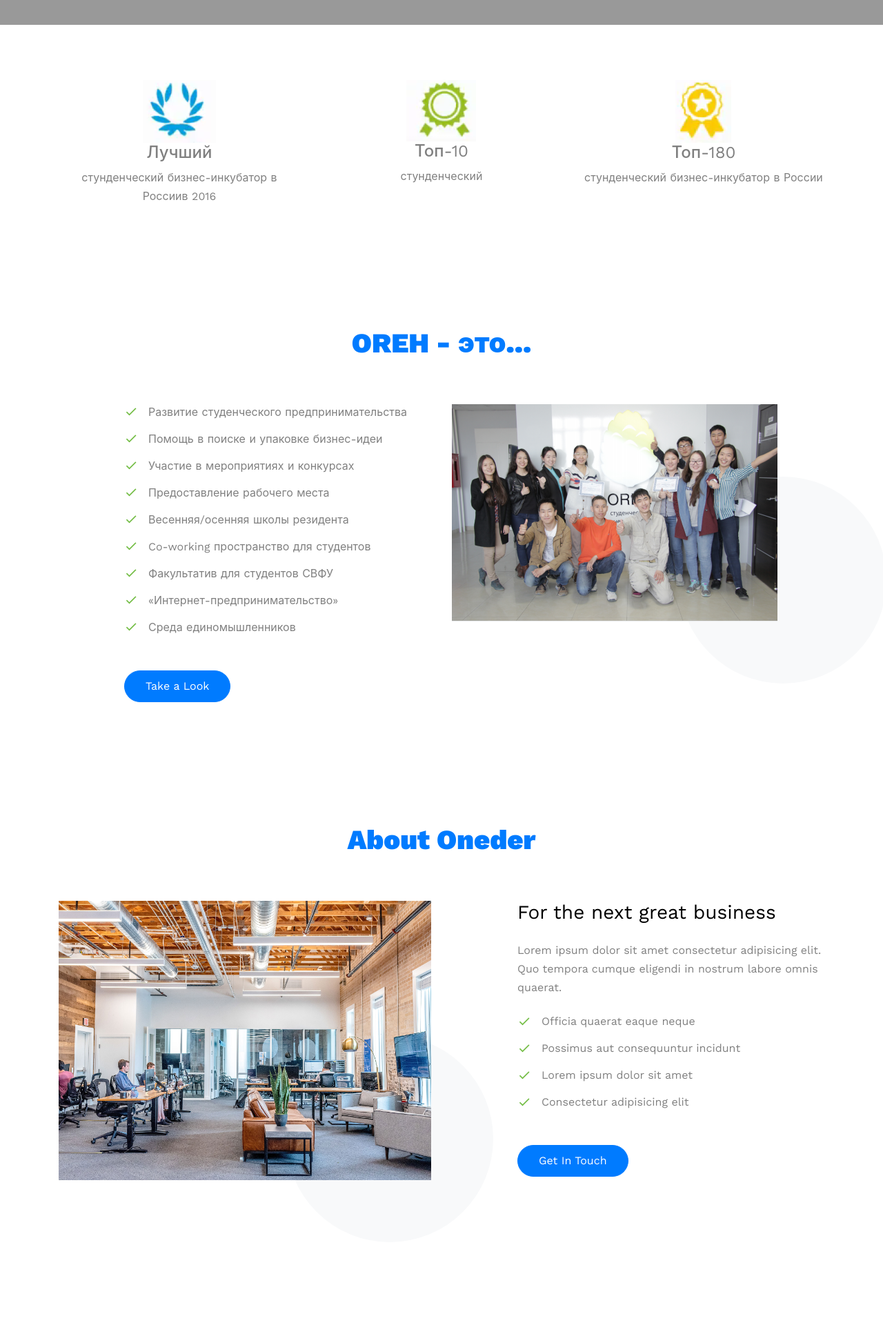
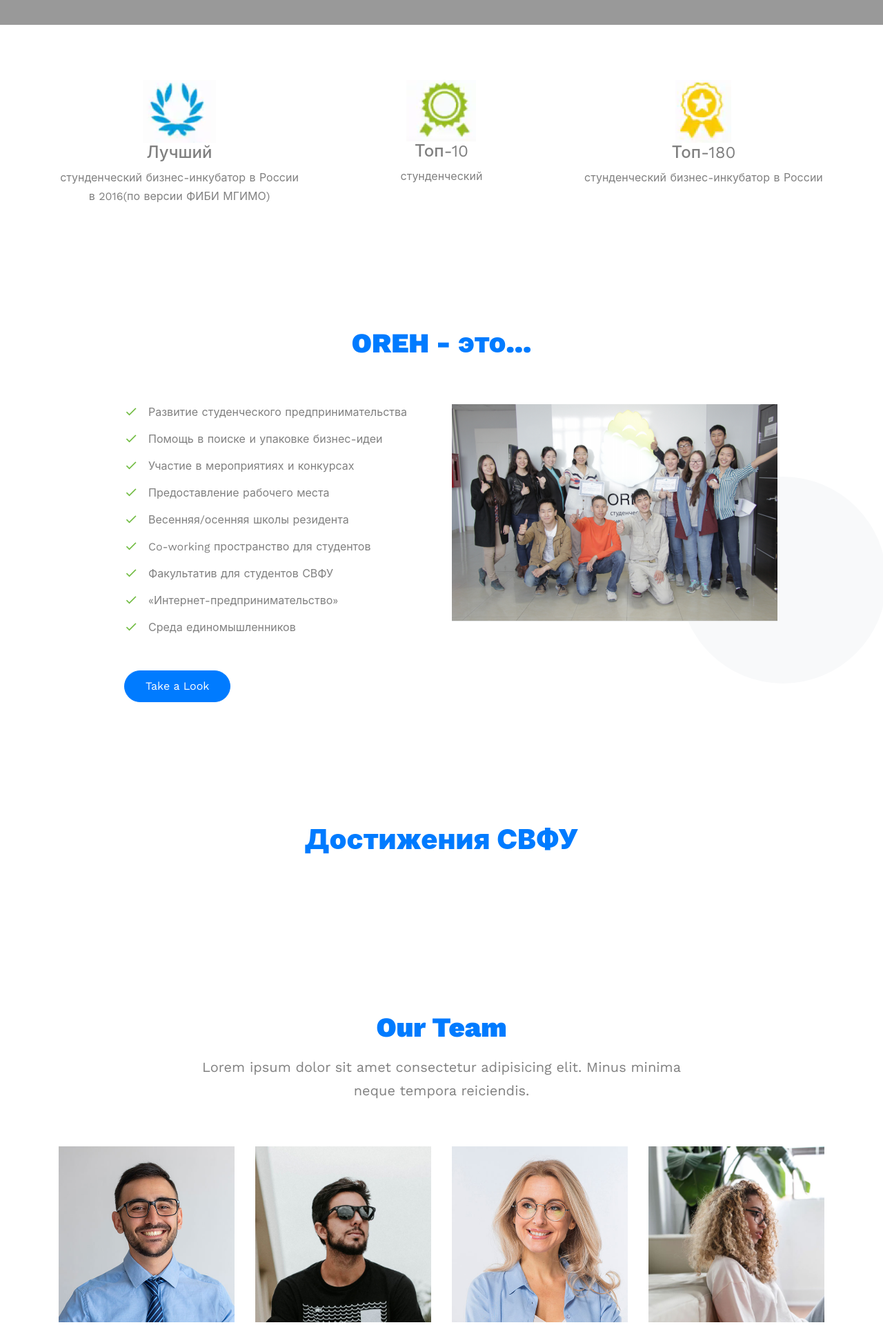
Before and after one commit to NotZephyrkA/OREH, a Django app: template oreh_app/templates/index.html in a window 1280 px wide. Shown: the part 764-2685 px from the top of the page at 69% size. Run offline with Django 3.2, Linux system fonts and the light colour scheme; the template is opened without the code that fills it, so the values that code supplies are empty; some libraries are stand-ins or nearby versions; some web fonts are replaced.

Commit message:
+something

```diff
--- a/oreh_app/templates/index.html
+++ b/oreh_app/templates/index.html
@@ -38,7 +38,7 @@
                 <div class="col-md-4 text-center wow fadeInUp" data-wow-delay="100ms">
                     <img src="{% static 'images/1.png' %}" alt="Image" class="img-fluid">
                     <h4>Лучший</h4>
-                    <p>стунденческий бизнес-инкубатор в Россиив 2016 </p>
+                    <p>стунденческий бизнес-инкубатор в России в 2016(по версии ФИБИ МГИМО) </p>
                 </div>
                 <div class="col-md-4 text-center wow fadeInUp" data-wow-delay="300ms">
                     <img src="{% static 'images/2.png' %}" alt="Image" class="img-fluid">
@@ -84,14 +84,16 @@
                 </div>
             </div>
     </section>
-    <div class="site-section cta-big-image" id="about-section">
+
+    <div class="site-section cta-big-image" id="achievement-section">
         <div class="container">
             <div class="row mb-5">
                 <div class="col-12 text-center" data-aos="fade">
-                    <h2 class="section-title mb-3">About Oneder</h2>
+                    <h2 class="section-title mb-3">Достижения СВФУ</h2>
                 </div>
             </div>
             <div class="row">
+                {% for achievement in achievements %}
                 <div class="col-lg-6 mb-5" data-aos="fade-up" data-aos-delay="">
                     <figure class="circle-bg">
                         <img src="{% static 'images/hero_1.jpg' %}" alt="Image" class="img-fluid">
@@ -99,28 +101,11 @@
                 </div>
                 <div class="col-lg-5 ml-auto" data-aos="fade-up" data-aos-delay="100">
                     <div class="mb-4">
-                        <h3 class="h3 mb-4 text-black">For the next great business</h3>
-                        <p>Lorem ipsum dolor sit amet consectetur adipisicing elit. Quo tempora cumque eligendi in
-                            nostrum labore omnis quaerat.</p>
-
-
+                        <h3 class="h3 mb-4 text-black">{{achievement.name}}</h3>
+                        <p>{{achievement.description}}</p>
                     </div>
-
-
-                    <div class="mb-4">
-                        <ul class="list-unstyled ul-check success">
-                            <li>Officia quaerat eaque neque</li>
-                            <li>Possimus aut consequuntur incidunt</li>
-                            <li>Lorem ipsum dolor sit amet</li>
-                            <li>Consectetur adipisicing elit</li>
-                        </ul>
-
-                    </div>
-
-                    <p><a href="#contact-section" class="smoothscroll btn btn-primary">Get In Touch</a></p>
-
-
                 </div>
+                {% endfor %}
             </div>
         </div>
     </div>
@@ -796,7 +781,7 @@
         <div class="container">
             <div class="row mb-5">
                 <div class="col-12 text-center">
-                    <h2 class="section-title mb-3">Contact Us</h2>
+                    <h2 class="section-title mb-3">Есть вопросы? Связаться с нами.</h2>
                 </div>
             </div>
             <div class="row mb-5">
@@ -805,19 +790,35 @@
                 <div class="col-md-4 text-center">
                     <p class="mb-4">
                         <span class="icon-room d-block h4 text-primary"></span>
-                        <span>203 Fake St. Mountain View, San Francisco, California, USA</span>
+                        <span>г.Якутск, ул.Проспект Ленина 1, каб.502, 5 этаж </span>
                     </p>
                 </div>
                 <div class="col-md-4 text-center">
                     <p class="mb-4">
                         <span class="icon-phone d-block h4 text-primary"></span>
-                        <a href="#">+1 232 3235 324</a>
+                        <a href="#">+7 914 222-28-55</a>
                     </p>
                 </div>
                 <div class="col-md-4 text-center">
                     <p class="mb-0">
                         <span class="icon-mail_outline d-block h4 text-primary"></span>
-                        <a href="#">youremail@domain.com</a>
+                        <a href="#">sbioreh@gmail.com</a>
+                    </p>
+                </div>
+                <div class="col-md-4 text-center">
+                    <p class="mb-0">
+                        <a href="https://vk.com/sbioreh">
+                            <img src="{% static 'images/2020-12-15_19-41-10.png'%}" alt="Image" class="img-fluid">
+                            <span>orehsvfu</span>
+                        </a>
+                    </p>
+                </div>
+                <div class="col-md-4 text-center">
+                    <p class="mb-0">
+                        <a href="https://www.instagram.com/sbioreh/">
+                            <img src="{% static 'images/2020-12-15_19-52-40.png'%}" alt="Image" class="img-fluid">
+                            <span>sbioreh</span>
+                        </a>
                     </p>
                 </div>
             </div>
```
Also changed, not shown: oreh_app/views.py (+5 -2 lines), static/images/2020-12-15_19-41-10.png (added), static/images/2020-12-15_19-52-40.png (added).
